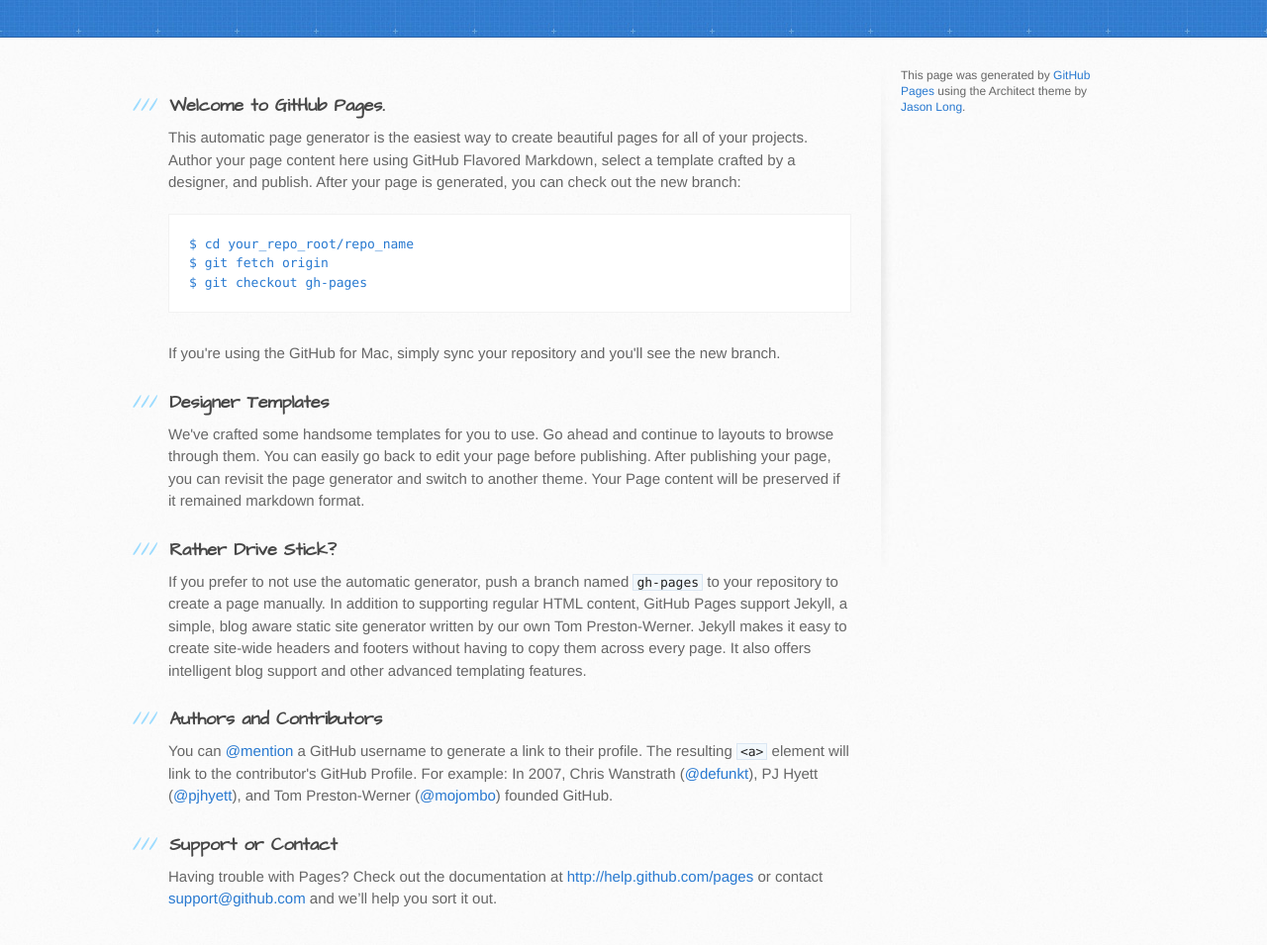
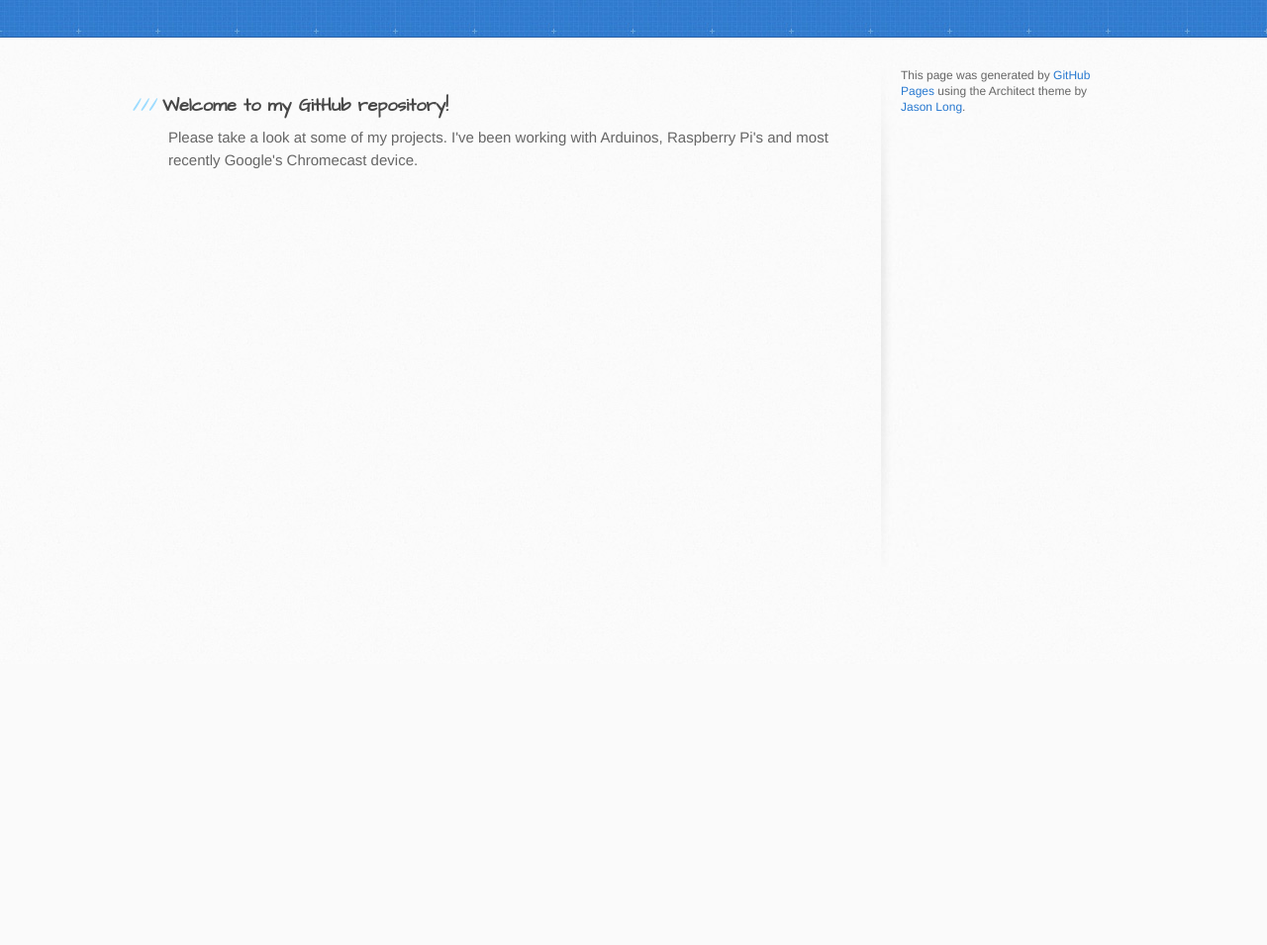
Before and after one commit to dhysong/dhysong.github.io, a plain HTML site: page index.html in a window 1280 px wide. Shown: the part 129-1084 px from the top of the page at 99% size. After the commit the page ends 800 px from the top, so only its background shows below. Drawn offline with Linux system fonts and the light colour scheme.

Commit message:
Initial content

```diff
--- a/index.html
+++ b/index.html
@@ -28,37 +28,8 @@
     <div id="content-wrapper">
       <div class="inner clearfix">
         <section id="main-content">
-          <h3>
-<a name="welcome-to-github-pages" class="anchor" href="#welcome-to-github-pages"><span class="octicon octicon-link"></span></a>Welcome to GitHub Pages.</h3>
-
-<p>This automatic page generator is the easiest way to create beautiful pages for all of your projects. Author your page content here using GitHub Flavored Markdown, select a template crafted by a designer, and publish. After your page is generated, you can check out the new branch:</p>
-
-<pre><code>$ cd your_repo_root/repo_name
-$ git fetch origin
-$ git checkout gh-pages
-</code></pre>
-
-<p>If you're using the GitHub for Mac, simply sync your repository and you'll see the new branch.</p>
-
-<h3>
-<a name="designer-templates" class="anchor" href="#designer-templates"><span class="octicon octicon-link"></span></a>Designer Templates</h3>
-
-<p>We've crafted some handsome templates for you to use. Go ahead and continue to layouts to browse through them. You can easily go back to edit your page before publishing. After publishing your page, you can revisit the page generator and switch to another theme. Your Page content will be preserved if it remained markdown format.</p>
-
-<h3>
-<a name="rather-drive-stick" class="anchor" href="#rather-drive-stick"><span class="octicon octicon-link"></span></a>Rather Drive Stick?</h3>
-
-<p>If you prefer to not use the automatic generator, push a branch named <code>gh-pages</code> to your repository to create a page manually. In addition to supporting regular HTML content, GitHub Pages support Jekyll, a simple, blog aware static site generator written by our own Tom Preston-Werner. Jekyll makes it easy to create site-wide headers and footers without having to copy them across every page. It also offers intelligent blog support and other advanced templating features.</p>
-
-<h3>
-<a name="authors-and-contributors" class="anchor" href="#authors-and-contributors"><span class="octicon octicon-link"></span></a>Authors and Contributors</h3>
-
-<p>You can <a href="https://github.com/blog/821" class="user-mention">@mention</a> a GitHub username to generate a link to their profile. The resulting <code>&lt;a&gt;</code> element will link to the contributor's GitHub Profile. For example: In 2007, Chris Wanstrath (<a href="https://github.com/defunkt" class="user-mention">@defunkt</a>), PJ Hyett (<a href="https://github.com/pjhyett" class="user-mention">@pjhyett</a>), and Tom Preston-Werner (<a href="https://github.com/mojombo" class="user-mention">@mojombo</a>) founded GitHub.</p>
-
-<h3>
-<a name="support-or-contact" class="anchor" href="#support-or-contact"><span class="octicon octicon-link"></span></a>Support or Contact</h3>
-
-<p>Having trouble with Pages? Check out the documentation at <a href="http://help.github.com/pages">http://help.github.com/pages</a> or contact <a href="mailto:support@github.com">support@github.com</a> and we’ll help you sort it out.</p>
+          <h3>Welcome to my GitHub repository!</h3>
+		  <p>Please take a look at some of my projects.  I've been working with Arduinos, Raspberry Pi's and most recently Google's Chromecast device.</p>
         </section>
 
         <aside id="sidebar">
```
